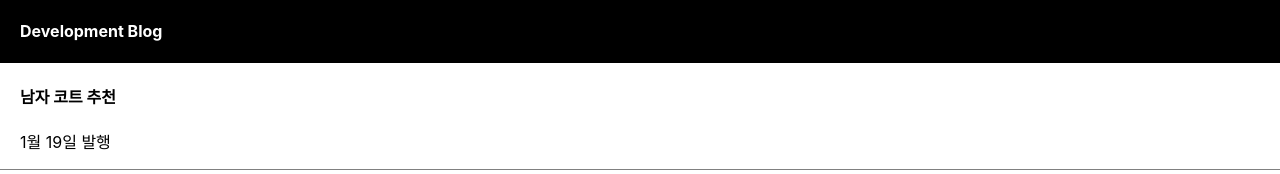
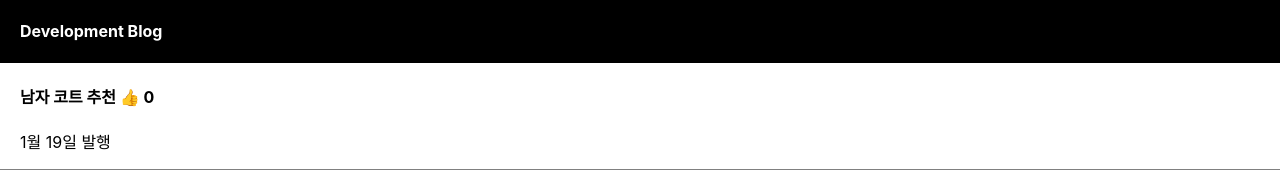
Before and after one commit to chanqun/reactbasic, a React (Create React App) app: page / in a window 1280 px wide. Shown: the top 174 px of the page. Built offline with nearby package versions, Linux system fonts and the light colour scheme.

Commit message:
state 변경

```diff
--- a/src/App.js
+++ b/src/App.js
@@ -3,7 +3,12 @@ import {useState} from "react";
 
 function App() {
     let post = 'Development Blog';
-    let [postNames, b] = useState(['남자 코트 추천', '강남 우동 맛집', '파이썬 독학']);
+    let [postNames] = useState(['남자 코트 추천', '강남 우동 맛집', '파이썬 독학']);
+    let [likeCount, likeCountModify] = useState(0);
+
+    function addLikeCount() {
+        likeCountModify(likeCount++)
+    }
 
     return (
         <div className="App">
@@ -11,7 +16,7 @@ function App() {
                 <h4>{post}</h4>
             </div>
             <div className="list">
-                <h4>{postNames[0]}</h4>
+                <h4>{postNames[0]} <span onClick={addLikeCount}>👍</span> {likeCount} </h4>
                 <p>1월 19일 발행</p>
             </div>
             <div className="list">
```
